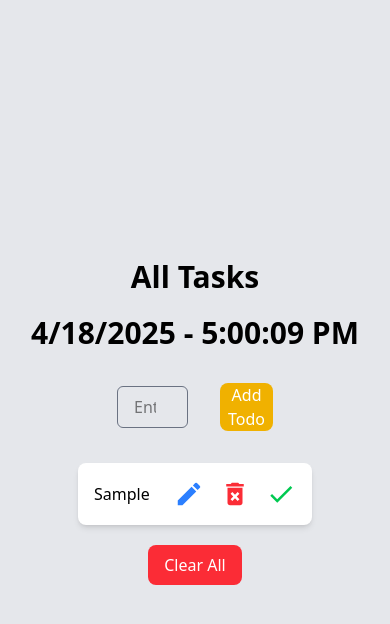
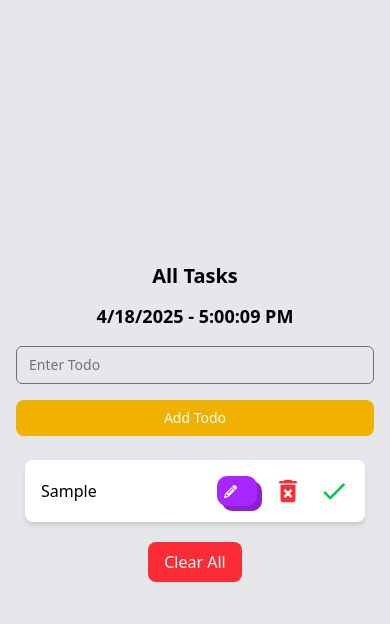
Before and after one commit to FarazAyaz/React-Crash-Course, a React (Vite) app: page / in a window 390 px wide. Both pictures are taken after typing "Sample" into the empty fields and a click on the button "Add Todo". Shown: the top 624 px of the page. Built offline with nearby package versions, Linux system fonts and the light colour scheme.

Commit message:
responsivenes

```diff
--- /dev/null
+++ b/src/projects/MyTodo/MyTodo.css
@@ -0,0 +1,45 @@
+
+.Btn {
+  position: relative;
+  display: flex;
+  align-items: center;
+  justify-content: flex-start;
+  width: 40px;
+  height: 30px;
+  border: none;
+  padding: 0px 20px;
+  background-color: rgb(168, 38, 255);
+  color: white;
+  font-weight: 500;
+  cursor: pointer;
+  border-radius: 10px;
+  box-shadow: 5px 5px 0px rgb(140, 32, 212);
+  transition-duration: .3s;
+}
+
+.svg {
+  width: 13px;
+  position: absolute;
+  right: 0;
+  margin-right: 20px;
+  fill: white;
+  transition-duration: .3s;
+}
+
+.Btn:hover {
+  color: transparent;
+}
+
+.Btn:hover svg {
+  right: 43%;
+  margin: 0;
+  padding: 0;
+  border: none;
+  transition-duration: .3s;
+}
+
+.Btn:active {
+  transform: translate(3px , 3px);
+  transition-duration: .3s;
+  box-shadow: 2px 2px 0px rgb(140, 32, 212);
+}
--- a/src/projects/MyTodo/MyTodo.jsx
+++ b/src/projects/MyTodo/MyTodo.jsx
@@ -1,5 +1,6 @@
 import React, { useEffect, useState } from "react";
 import { MdCheck, MdDeleteForever, MdEdit } from "react-icons/md";
+import "./MyTodo.css";
 
 const MyTodo = () => {
   const todokey = "reactTodo";
@@ -81,21 +82,19 @@ const MyTodo = () => {
     });
     setUpdateTodo(null);
   };
-
   return (
-    <div className="flex flex-col justify-center items-center h-screen bg-gray-200 w-screen">
-      <h1 className="font-semibold text-3xl ">All Tasks</h1>
-      <h1 className="mt-5 font-bold text-3xl">{dateTime}</h1>
-      <div className="flex w-[40%] mt-8 gap-8 items-center justify-center">
+    <div className="flex flex-col justify-center items-center h-screen bg-gray-200 w-screen px-4">
+      <h1 className="font-semibold text-xl sm:text-2xl md:text-3xl">All Tasks</h1>
+      <h1 className="mt-3 sm:mt-4 md:mt-5 font-bold text-lg sm:text-2xl md:text-3xl">{dateTime}</h1>
+      <div className="flex flex-col sm:flex-row w-full sm:w-[80%] md:w-[60%] mt-4 sm:mt-6 md:mt-8 gap-4 items-center justify-center">
         <input
           type="search"
           placeholder="Enter Todo"
           value={inputValue}
           onChange={(event) => handleInputChange(event.target.value)}
-          className="w-full px-4 py-2 rounded-md outline-none border border-gray-500 focus:border-yellow-500"
-        />
-        <button
-          className="bg-yellow-500 text-white px-2 rounded-lg hover:bg-yellow-600 transition duration-300 ease-in-out cursor-pointer"
+          className="w-full px-3 sm:px-4 py-2 rounded-md outline-none border border-gray-500 focus:border-yellow-500 text-sm sm:text-base"
+        />        <button
+          className="w-full sm:w-auto bg-yellow-500 text-white px-4 py-2 rounded-lg hover:bg-yellow-600 transition duration-300 ease-in-out cursor-pointer text-sm sm:text-base"
           onClick={handleAddTodo}
         >
           Add Todo
@@ -103,11 +102,11 @@ const MyTodo = () => {
       </div>
 
       {task.length === 0 ? (
-        <div className="flex justify-center items-center mt-10">
-          <h1 className="text-2xl font-semibold">No Task Found</h1>
+        <div className="flex justify-center items-center mt-6 sm:mt-8 md:mt-10">
+          <h1 className="text-lg sm:text-xl md:text-2xl font-semibold">No Task Found</h1>
         </div>
       ) : (
-        <ul className="space-y-4  w-full max-w-[60%] mt-8">
+        <ul className="space-y-3 sm:space-y-4 w-full max-w-[95%] sm:max-w-[80%] md:max-w-[60%] mt-6 sm:mt-8">
           {task.map((todo) => (
             <li
               key={todo.id}
@@ -135,10 +134,14 @@ const MyTodo = () => {
               <div className="flex items-center gap-4">
                 <button>
                   <span className="text-blue-500 hover:text-blue-700 transition duration-300 ease-in-out cursor-pointer">
-                    <MdEdit
-                      className="w-[30px] h-[30px]"
-                      onClick={() => setIsUpdating(todo.id)}
-                    />
+                     <button class="Btn"  onClick={() => setIsUpdating(todo.id)}>
+      <svg class="svg" viewBox="0 0 512 512">
+        <path d="M410.3 231l11.3-11.3-33.9-33.9-62.1-62.1L291.7 89.8l-11.3 11.3-22.6 22.6L58.6 322.9c-10.4 10.4-18 23.3-22.2 37.4L1 480.7c-2.5 8.4-.2 17.5 6.1 23.7s15.3 8.5 23.7 6.1l120.3-35.4c14.1-4.2 27-11.8 37.4-22.2L387.7 253.7 410.3 231zM160 399.4l-9.1 22.7c-4 3.1-8.5 5.4-13.3 6.9L59.4 452l23-78.1c1.4-4.9 3.8-9.4 6.9-13.3l22.7-9.1v32c0 8.8 7.2 16 16 16h32zM362.7 18.7L348.3 33.2 325.7 55.8 314.3 67.1l33.9 33.9 62.1 62.1 33.9 33.9 11.3-11.3 22.6-22.6 14.5-14.5c25-25 25-65.5 0-90.5L453.3 18.7c-25-25-65.5-25-90.5 0zm-47.4 168l-144 144c-6.2 6.2-16.4 6.2-22.6 0s-6.2-16.4 0-22.6l144-144c6.2-6.2 16.4-6.2 22.6 0s6.2 16.4 0 22.6z"></path></svg>
+
+    </button>
+
+
+
                   </span>
                 </button>
                 <button>
```
